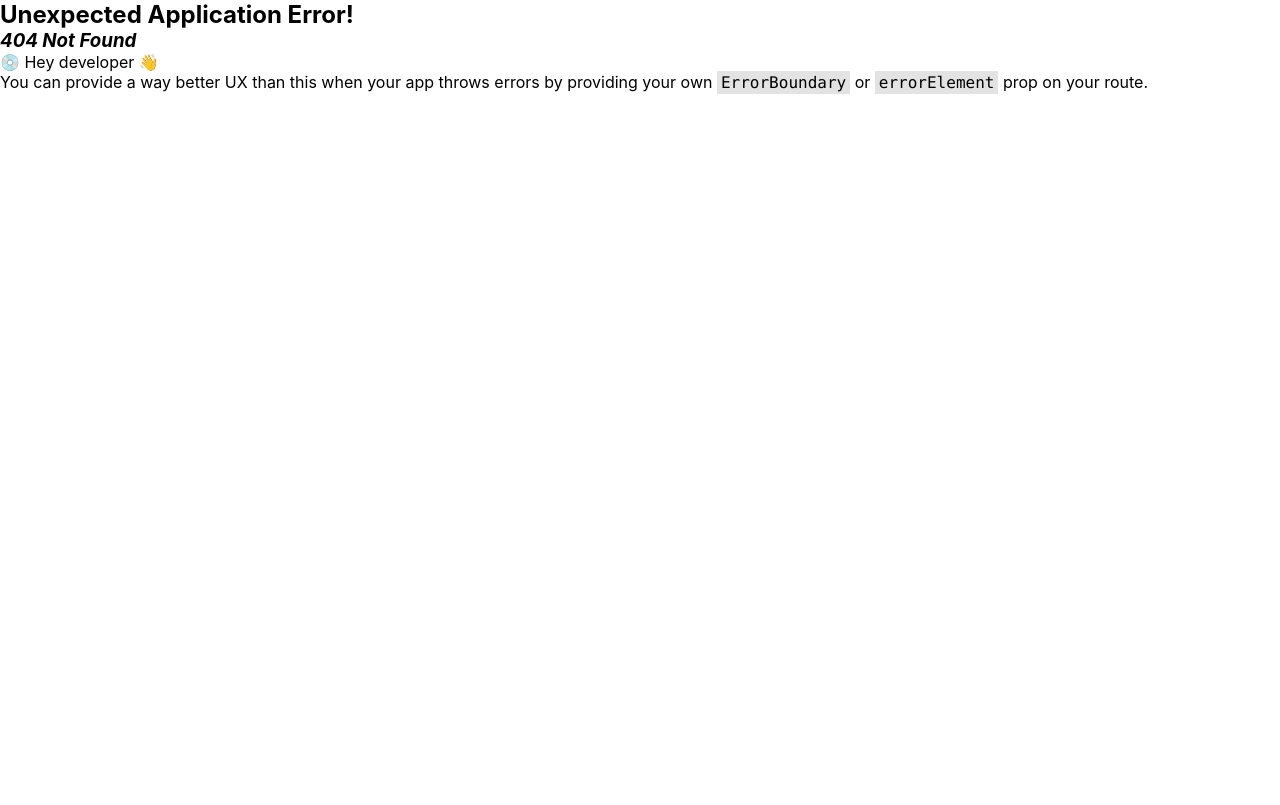
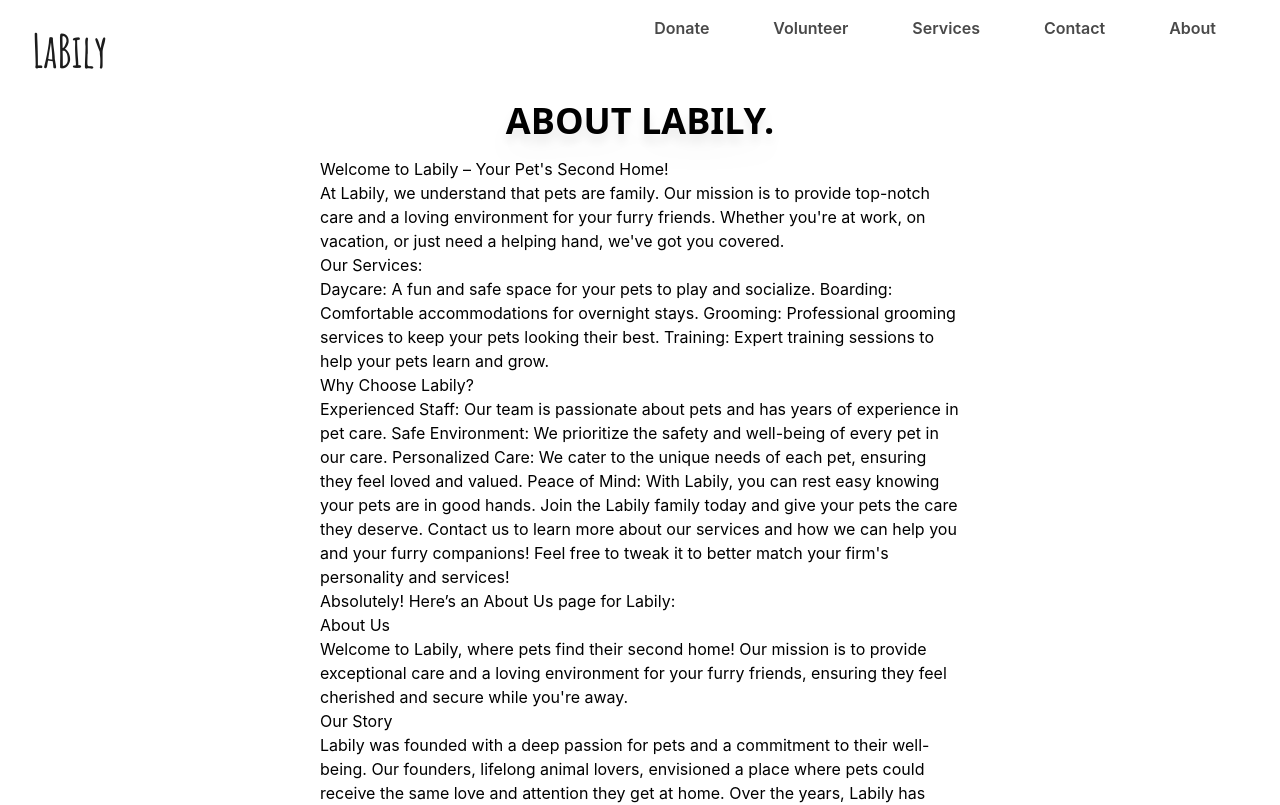
Before and after one commit to SarvT/Labily, a React (Create React App) app: page /about in a window 1280 px wide. Before the commit this address had no page. Shown: the top 805 px of the page. Built offline with nearby package versions, Linux system fonts and the light colour scheme.

Commit message:
routing enhanced, ui changes,pages added(err, abt)

```diff
--- a/package.json
+++ b/package.json
@@ -12,6 +12,7 @@
     "react-responsive": "^10.0.0",
     "react-router-dom": "^6.24.1",
     "react-scripts": "5.0.1",
+    "tailwindcss": "^3.4.13",
     "web-vitals": "^2.1.4"
   },
   "scripts": {
--- a/public/index.html
+++ b/public/index.html
@@ -24,7 +24,7 @@
       work correctly both with client-side routing and a non-root public URL.
       Learn how to configure a non-root public URL by running `npm run build`.
     -->
-    <title>Labily</title>
+    <title>LaBily</title>
 
     <link rel="stylesheet" href="https://cdnjs.cloudflare.com/ajax/libs/font-awesome/6.5.2/css/all.min.css" integrity="sha512-SnH5WK+bZxgPHs44uWIX+LLJAJ9/2PkPKZ5QiAj6Ta86w+fsb2TkcmfRyVX3pBnMFcV7oQPJkl9QevSCWr3W6A==" crossorigin="anonymous" referrerpolicy="no-referrer" />
 
--- /dev/null
+++ b/src/components/About.jsx
@@ -0,0 +1,70 @@
+import React from "react";
+
+export default function About() {
+  return (
+    <div className="flex flex-col text-center justify-center">
+      <h2 className="text-4xl font-black font-sans uppercase drop-shadow-xl">
+        About LaBily.
+      </h2>
+      <div className="text-start py-4 w-1/2 mx-auto flex flex-col justify-center">
+        <div className="">
+          <h4>Welcome to Labily – Your Pet's Second Home!</h4>
+          At Labily, we understand that pets are family. Our mission is to
+          provide top-notch care and a loving environment for your furry
+          friends. Whether you're at work, on vacation, or just need a helping
+          hand, we've got you covered.
+          <h3>Our Services:</h3>
+          Daycare: A fun and safe space for your pets to play and socialize.
+          Boarding: Comfortable accommodations for overnight stays. Grooming:
+          Professional grooming services to keep your pets looking their best.
+          Training: Expert training sessions to help your pets learn and grow.
+          <h3>Why Choose Labily?</h3>
+          Experienced Staff: Our team is passionate about pets and has years of
+          experience in pet care. Safe Environment: We prioritize the safety and
+          well-being of every pet in our care. Personalized Care: We cater to
+          the unique needs of each pet, ensuring they feel loved and valued.
+          Peace of Mind: With Labily, you can rest easy knowing your pets are in
+          good hands. Join the Labily family today and give your pets the care
+          they deserve. Contact us to learn more about our services and how we
+          can help you and your furry companions! Feel free to tweak it to
+          better match your firm's personality and services!
+
+          <h3>Absolutely! Here’s an About Us page for Labily:</h3>
+          <h4>About Us</h4>
+          Welcome to Labily, where pets find their second home! Our mission is
+          to provide exceptional care and a loving environment for your furry
+          friends, ensuring they feel cherished and secure while you're away.
+          <h3>Our Story</h3>
+          Labily was founded with a deep passion for pets and a commitment to
+          their well-being. Our founders, lifelong animal lovers, envisioned a
+          place where pets could receive the same love and attention they get at
+          home. Over the years, Labily has grown into a trusted name in pet
+          care, known for its unwavering dedication and personalized services.
+          <h3>Our Values</h3>
+          Compassion: At Labily, we believe in treating every pet with kindness
+          and respect, recognizing their unique personalities and needs. Safety:
+          The safety of your pets is our top priority. We maintain a secure and
+          clean environment to ensure their well-being. Professionalism: Our
+          experienced and trained staff is committed to providing top-notch
+          care, whether it's grooming, training, or just a fun day at daycare.
+          Community: We foster a sense of community among pet owners, offering
+          support, resources, and events to bring everyone closer together.
+          <h3>Our Services</h3>
+          Daycare: A lively and engaging space for your pets to play and
+          socialize, under the watchful eyes of our dedicated team. Boarding:
+          Comfortable and cozy accommodations for overnight stays, ensuring your
+          pets feel right at home. Grooming: From baths to haircuts, our
+          professional grooming services keep your pets looking and feeling
+          their best. Training: Expert training sessions to help your pets learn
+          new skills and improve their behavior. Join the Labily Family Labily
+          isn't just a pet care service; it's a community of pet lovers
+          dedicated to creating a happy, healthy environment for your pets.
+          Whether you're looking for daycare, boarding, grooming, or training,
+          Labily has you covered. We invite you to join our family and
+          experience the Labily difference.
+        </div>
+      </div>
+      <p></p>
+    </div>
+  );
+}
--- /dev/null
+++ b/src/components/ErrorPage.jsx
@@ -0,0 +1,15 @@
+import React from 'react'
+import { Navigate, useNavigate } from 'react-router-dom'
+
+
+export default function ErrorPage() {
+    const navigate = useNavigate();
+  return (
+    <div className='min-h-screen flex flex-col justify-center text-center p-6 bg-red-700 text-white'>
+      <h3 className='text-3xl font-black'>Error!</h3>
+      <h2  className='text-2xl'>Page not found</h2>
+      <p>You are seeing this page because the address you entered is not correct, please revisit us.</p>
+      <button onClick={()=>navigate('/home')} className='mx-auto m-2 rounded-lg p-2 px-4 font-thin w-fit shadow-inner hover:shadow-xl bg-green-700 duration-250' >Click here</button>
+    </div>
+  )
+}
--- a/src/components/Home.jsx
+++ b/src/components/Home.jsx
@@ -2,6 +2,8 @@ import React from "react";
 import img1 from "../static/images/tran-pet1.png";
 
 function Home() {
+  const hoverAnim = " hover:drop-shadow-2xl duration-300";
+
   return (
     <>
       <div className="home-page">
@@ -19,8 +21,13 @@ function Home() {
             </div>
             <img className="head-img" src={img1} alt="Image" />
             <div className="btn-heading ">
-              <button className="ctn-btn" style={{backgroundColor: 'orange', color:'white'}}>Our Services</button>
-              <button className="work-btn">Contact Us</button>
+              <button
+                className={`ctn-btn ${hoverAnim}`}
+                style={{ backgroundColor: "orange", color: "white" }}
+              >
+                Our Services
+              </button>
+              <button className={`work-btn shadow-orange-400 hoshadow-xl`}>Contact Us</button>
             </div>
           </div>
         </div>
--- a/src/components/Navbar.jsx
+++ b/src/components/Navbar.jsx
@@ -1,60 +1,42 @@
-import React, {useState} from "react";
+import React, { useState } from "react";
+import { useMediaQuery } from "react-responsive";
+import { Link } from "react-router-dom";
 import "./style.css";
-import { useMediaQuery } from "react-responsive";
-import {Link} from "react-router-dom";
 
 function Navbar() {
   const isMobile = useMediaQuery({ query: `(max-width:760px)` });
   const [change, setChange] = useState(false);
+  const navData = [
+    ["donate", "Donate"],
+    ["volunteer", "Volunteer"],
+    ["services", "Services"],
+    ["contact", "Contact"],
+    ["about", "About"],
+  ];
+  const hoverAnim = "hover:-translate-y-1 hover:drop-shadow-xl duration-300";
   return (
-    <>
-      <div>
-        <nav>
-          <div className="logo">
-            <Link to="/home">
-            LaBily
-            </Link>
+    <nav className="navbar">
+      <div className={`logo ${hoverAnim}`}>
+        <Link  to="/home">LaBily</Link>
       </div>
-          <ul>
-            <li>
-              <Link to="/donate">
-              Donate
-              </Link>
+      <ul className={isMobile && !change ? "nav-links hidden" : "nav-links"}>
+        {navData.map((red, idx)=>(
+          <li className={`font-semibold opacity-80 hover:opacity-100 ${hoverAnim}`} key={idx}>
+          <Link to={`/${red[0]}`}>{red[1]}</Link>
         </li>
-            <li><Link to="/volunteer">
-              Volunteer
-              </Link>
-              </li>
-            <li>
-            <Link to="/services">
-              Services
-              </Link>
-
-            </li>
-            <li>
-            <Link to="/contact">
-              Contact
-              </Link>
-
-            </li>
-            <li>
-            <Link to="/about">
-              About
-              </Link>
-              </li>
+        ))}
       </ul>
-          { isMobile ?
-            <div className={change ? `menu change` : `menu`} onClick={()=>{setChange(!change)}}>
+      {isMobile ? (
+        <div
+          className={`menu ${change ? "change" : ""}`}
+          onClick={() => setChange(!change)}
+        >
           <div className="bar1"></div>
           <div className="bar2"></div>
           <div className="bar3"></div>
         </div>
-            :
-            <></>
-          }
+      ) : null}
     </nav>
-      </div>
-    </>
   );
 }
 
--- a/src/components/style.css
+++ b/src/components/style.css
@@ -79,7 +79,7 @@ nav ul li {
     /* right: 0    ; */
     /* float: right; */
     /* margin-left: 10rem; */
-    transform: translateX(720px);
+    /* transform: translateX(-720px); */
 }
 
 .heading-elements {
@@ -90,6 +90,7 @@ nav ul li {
 .heading {
     display: flex;
     /* justify-content: end; */
+
     font-family: "Bebas Neue";
     font-weight: 400;
 }
@@ -98,34 +99,39 @@ nav ul li {
 .main-heading {
     font-size: 126px;
     color: orange;
-    float: right;
-    transform: translateX(600px) translateY(80px);
+    margin-left: 22rem;
+    /* float: right; */
+    /* transform: translateX(600px) translateY(80px); */
     min-width: 40vw;
     /* display: flex; */
     /* transform: ; */
     /* text-align: start; */
 }
 
+.main-heading p{
+    margin-bottom: -4rem;
+
+}
+
 .head-subline{
     font-size: large;
     color: black;
-    transform: translateY(-40px);
+    /* transform: translateY(-50px); */
     margin: 20px;
     font-family:  "Poppins";
     text-transform: capitalize;
 }
 
 .main-heading p:nth-child(1){
-    margin-top: 3rem;
+    /* margin-top: 3rem; */
 }
 
 .main-heading p:nth-child(1), .main-heading p:nth-child(2){
-    margin-bottom: -2.5rem;
+    /* margin-bottom: -2.5rem; */
 }
 
 .btn-heading {
     display: flex;
-
 }
 
 .btn-heading button {
@@ -135,16 +141,16 @@ nav ul li {
     border-radius: 25px;
     font-size: 18px;
     font-weight: 700;
-    /* justify-content: center; */
-    /* float: left; */
+    /* justify-content: start; */
     /* padding: 1rem; */
     background-color: transparent;
     color: orange;
     border: orange 1px solid;
-    transform: translateX(-620px) translateY(550px);
+    transform: translateX(-1350px) translateY(400px);
     font-family: "Comfortaa";
     font-weight: 700;
     cursor: pointer;
+    /* float: left; */
 
 }
 
--- a/src/index.css
+++ b/src/index.css
@@ -1,3 +1,6 @@
+@tailwind base;
+@tailwind components;
+@tailwind utilities;
 body {
   margin: 0;
   font-family: -apple-system, BlinkMacSystemFont, 'Segoe UI', 'Roboto', 'Oxygen',
--- a/src/index.js
+++ b/src/index.js
@@ -2,21 +2,24 @@ import React from 'react';
 import ReactDOM from 'react-dom/client';
 import './index.css';
 import reportWebVitals from './reportWebVitals';
-import { RouterProvider, createBrowserRouter } from 'react-router-dom';
+import { Navigate, RouterProvider, createBrowserRouter } from 'react-router-dom';
 import Home from './components/Home';
 import Contact from './components/Contact';
 import Services from './components/Services';
 import Testimonial from './components/Testimonial';
 import Template from './components/Template';
+import ErrorPage from './components/ErrorPage';
+import About from './components/About';
 
 
 const router = createBrowserRouter([
   {
     path:"/",
     element:<Template/>,
-    // errorElement:<Home/>,
+    errorElement:<ErrorPage/>,
     children:[
       {
+        index:true,
         path:"home",
         element:<Home/>
       },
@@ -32,6 +35,14 @@ const router = createBrowserRouter([
         path:"testimonial",
         element:<Testimonial/>
       },
+      {
+        path:"about",
+        element:<About/>
+      },
+      // {
+      //   path:"*",
+      //   element:<Navigate to="home"/>
+      // }
     ]
   },
 ])
--- /dev/null
+++ b/tailwind.config.js
@@ -0,0 +1,9 @@
+/** @type {import('tailwindcss').Config} */
+module.exports = {
+  content: [
+    "./src/**/*.{js,jsx,ts,tsx}",
+  ],  theme: {
+    extend: {},
+  },
+  plugins: [],
+}
```
Also changed, not shown: 1 other file (tests, documents, lock files or other folders). Lines whose indentation alone changed are shown as unchanged.
